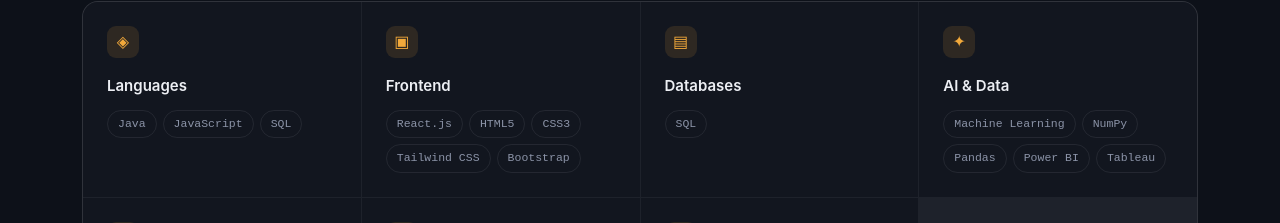
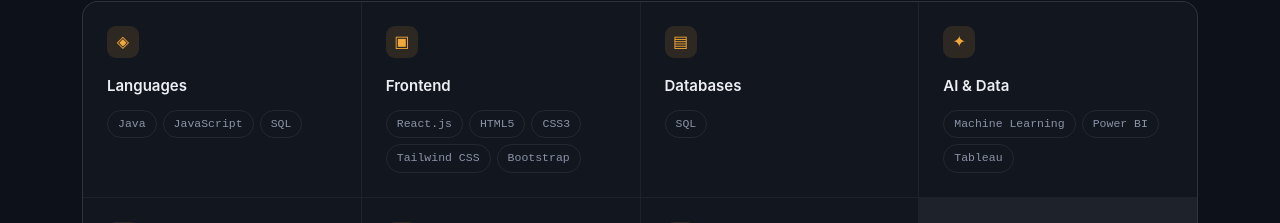
Before and after one commit to shruthisagzzz/My-Portfolio, a React (Vite) app: page / in a window 1280 px wide. Shown: the part 2331-2554 px from the top of the page. Built offline with nearby package versions, Linux system fonts and the light colour scheme.

Commit message:
Fixed projectitems

```diff
--- a/src/data/portfolio.ts
+++ b/src/data/portfolio.ts
@@ -31,7 +31,7 @@
   { id: "lang", label: "Languages", icon: "◈", items: ["Java", "JavaScript", "SQL"] },
   { id: "frontend", label: "Frontend", icon: "▣", items: ["React.js", "HTML5", "CSS3", "Tailwind CSS", "Bootstrap"] },
   { id: "db", label: "Databases", icon: "▤", items: ["SQL"] },
-  { id: "ai", label: "AI & Data", icon: "✦", items: ["Machine Learning", "NumPy", "Pandas", "Power BI", "Tableau"] },
+  { id: "ai", label: "AI & Data", icon: "✦", items: ["Machine Learning",, "Power BI", "Tableau"] },
   { id: "core", label: "Core CS", icon: "◎", items: ["DSA", "OOP", "DBMS", "OS", "Agile"] },
   { id: "tools", label: "Dev Tools", icon: "⌥", items: ["Git", "GitHub", "VS Code",] },
   { id: "platforms", label: "Platforms", icon: "☁", items: ["Shopify", "WordPress", "WooCommerce"] },
--- a/src/types/portfolio.ts
+++ b/src/types/portfolio.ts
@@ -14,6 +14,7 @@
 }
 
 export interface ProjectItem {
+image?: string;
   num: string;
   title: string;
   tech: string[];
```
